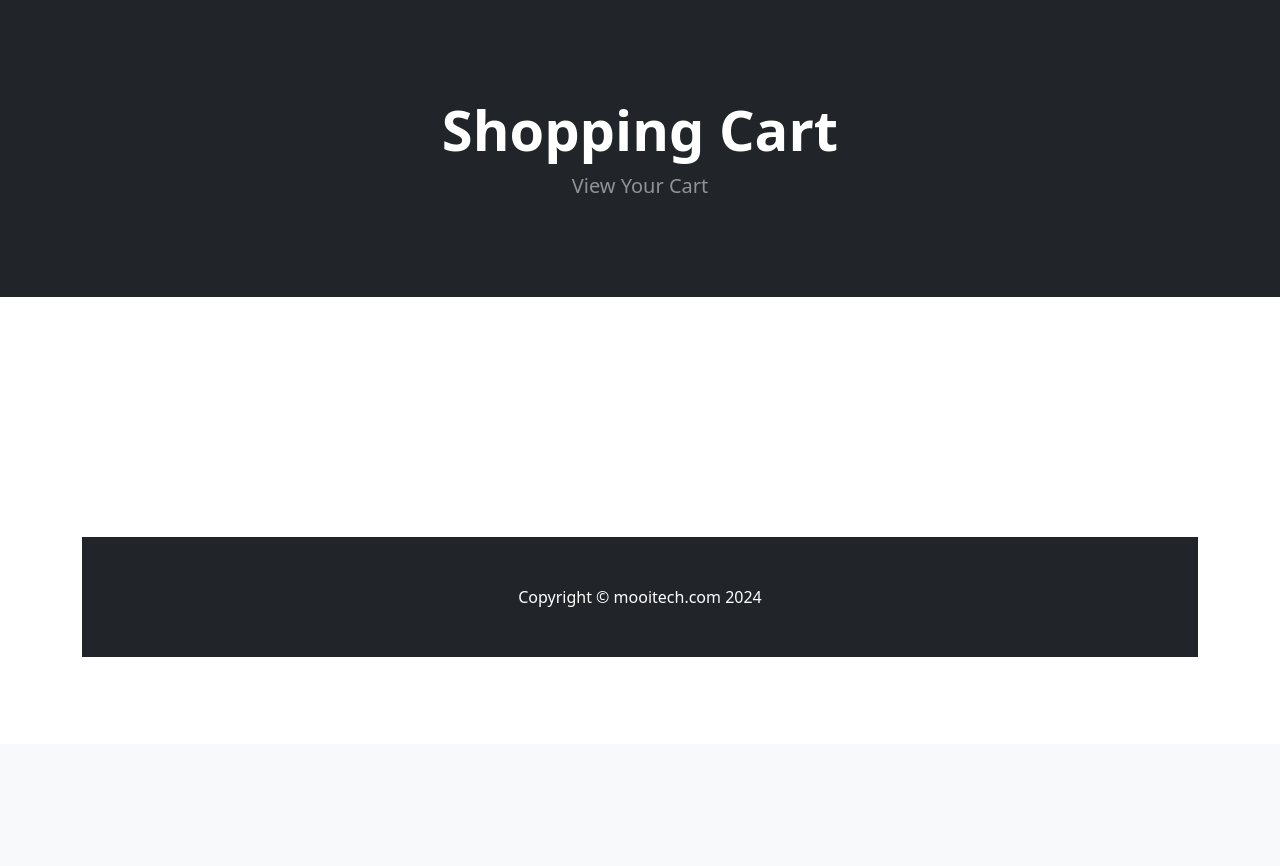
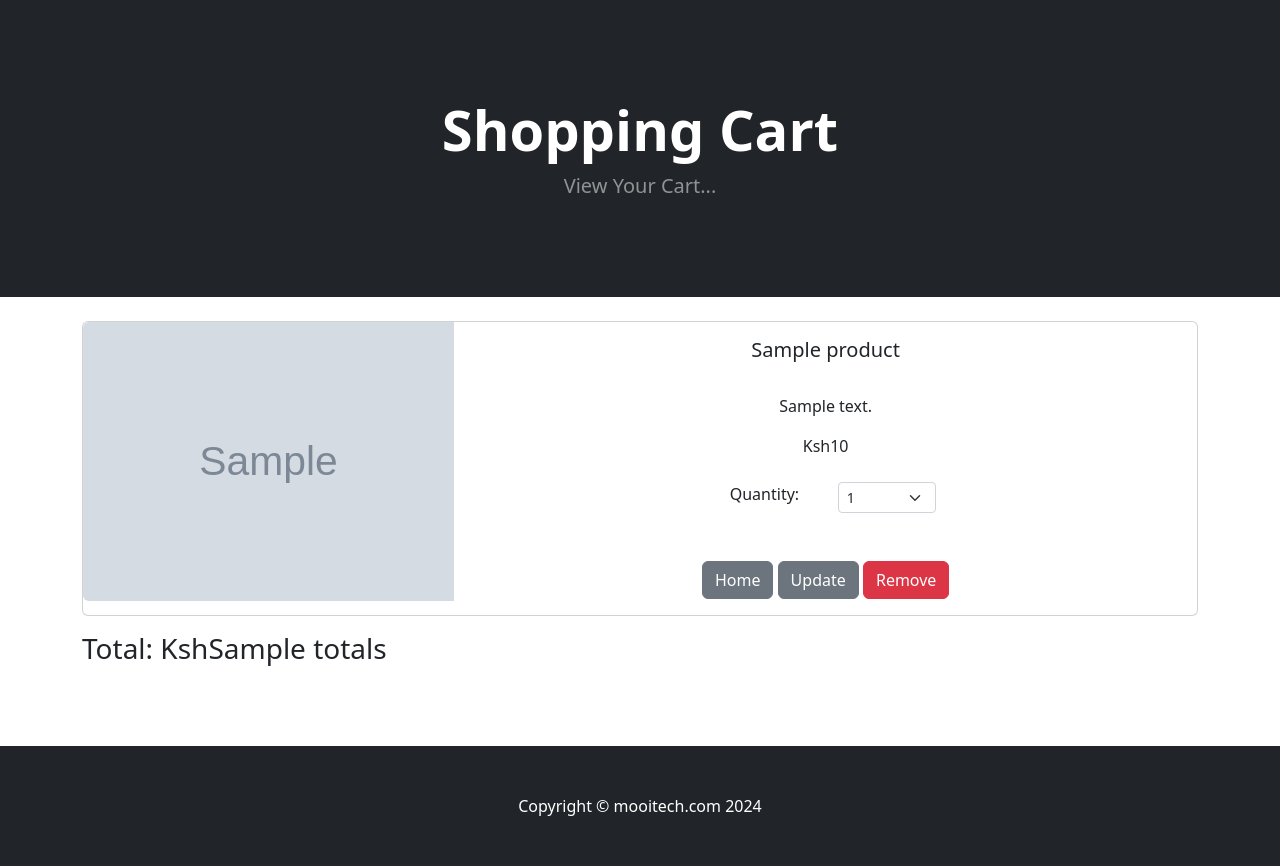
Before and after one commit to Kipkirwa/estore_app, a Django app: template cart/templates/cart_summary.html in a window 1280 px wide. Shown: the part 56-922 px from the top of the page. Before the commit the page ends 713 px from the top, so only its background shows below. Run offline with Django 5.2, Linux system fonts and the light colour scheme; the template is opened without the code that fills it: most values are stand-ins (such as "Sample title", 1, 10 or a date in 2020); grey boxes marked "Sample" are stand-in pictures; some libraries are stand-ins or nearby versions.

Commit message:
update cart

```diff
--- a/cart/cart.py
+++ b/cart/cart.py
@@ -23,7 +23,6 @@ class Cart():
 		if product_id in self.cart:
 			pass
 		else:
-			#self.cart[product_id] = {'price': str(product.price)}
 			self.cart[product_id] = int(product_qty)
 
 		self.session.modified = True
@@ -46,7 +45,6 @@ class Cart():
 		if product_id in self.cart:
 			pass
 		else:
-			#self.cart[product_id] = {'price': str(product.price)}
 			self.cart[product_id] = int(product_qty)
 
 		self.session.modified = True
--- a/cart/templates/cart_summary.html
+++ b/cart/templates/cart_summary.html
@@ -8,15 +8,158 @@
             <div class="container px-4 px-lg-5 my-5">
                 <div class="text-center text-white">
                     <h1 class="display-4 fw-bolder">Shopping Cart</h1>
-                    <p class="lead fw-normal text-white-50 mb-0">View Your Cart</p>
+                    <p class="lead fw-normal text-white-50 mb-0">View Your Cart...</p>
                 </div>
             </div>
         </header>
         <br/>
-        <br/><br/><br/><br/><br/><br/><br/><br/><br/>
         <div class="container">
+        {% if cart_products %}
+        	{% for product in cart_products %}
+
+<div class="card mb-3">
+  <div class="row g-0">
+    <div class="col-md-4">
+      <img src="{{ product.image.url }}" class="img-fluid rounded-start" alt="...">
+    </div>
+    <div class="col-md-8">
+      <div class="card-body">
+        <center>
+        <h5 class="card-title">{{ product.name }}</h5>
+        <br/>
+        <p class="card-text justified">{{ product.description }}</p>
+
+        {% if product.is_sale %}
+        <div class="d-flex justify-content-center small text-warning mb-2">
+                <div class="bi-star-fill"></div>
+                &nbsp;&nbsp;Sale!&nbsp;&nbsp;
+                <div class="bi-star-fill"></div>
+                </div>
+
+                <!-- Product price-->
+                <strike>
+                Ksh{{ product.price }}
+                </strike>
+                &nbsp;
+                Ksh{{ product.sale_price }}
+
+
+
+        {% else %}
+            Ksh{{ product.price }}
+
+        {% endif %}
+            <br/><br/>
+        <div class="row justify-content-center">
+    <div class="col-md-2">Quantity:</div>
+                <div class="col-md-2">
+                <select class="form-select form-select-sm" id="select{{product.id}}">
+
+            {% for key, value in quantities.items %}
+                {% if key == product.id|slugify %}
+            <option selected>{{ value }}</option>
+                {% endif %}
+            {% endfor %}
+
+
+                  <option value="1">1</option>
+                  <option value="2">2</option>
+                  <option value="3">3</option>
+                  <option value="4">4</option>
+                  <option value="5">5</option>
+                </select>
+                </div>
+            </div>
+            <br/><br/>
+        <a href="{% url 'home'%}" class="btn btn-secondary">Home</a>
+        <button type="button" data-index="{{product.id}}" class="btn btn-secondary update-cart">Update</button>
+        <button type="button" data-index="{{product.id}}" class="btn btn-danger delete-product">Remove</button>
+
+    </center>
+      </div>
+    </div>
+  </div>
+</div>
+
+
+
+        	{% endfor %}
+            <h3>Total: Ksh{{ totals }}</h3>
+
+            <br/><br/><br/>
+        	{% else %}
+        	There's Nothing In Your Cart...
+        	<br/><br/><br/><br/><br/><br/><br/><br/><br/><br/><br/><br/><br/><br/><br/><br/>
+        {% endif %}
+    	</div>
 
 
 
 
+<script>
+// Update Cart
+$(document).on('click', '.update-cart', function(e){
+    e.preventDefault();
+    // grab the product id
+    var productid = $(this).data('index');
+
+    $.ajax({
+    type: 'POST',
+    url: '{% url 'cart_update' %}',
+    data: {
+      product_id: $(this).data('index'),
+      product_qty: $('#select' + productid + ' option:selected').text(),
+      csrfmiddlewaretoken: '{{ csrf_token }}',
+      action: 'post'
+    },
+    success: function(json){
+        //console.log(json)
+        //document.getElementById("cart_quantity").textContent = json.qty
+        location.reload();
+    },
+
+    error: function(xhr, errmsg, err){
+
+    }
+
+
+    });
+
+})
+
+// Delete Item From Cart
+$(document).on('click', '.delete-product', function(e){
+    e.preventDefault();
+    // grab the product id
+    //var productid = $(this).data('index');
+
+    $.ajax({
+    type: 'POST',
+    url: '{% url 'cart_delete' %}',
+    data: {
+      product_id: $(this).data('index'),
+      csrfmiddlewaretoken: '{{ csrf_token }}',
+      action: 'post'
+    },
+    success: function(json){
+        //console.log(json)
+        //document.getElementById("cart_quantity").textContent = json.qty
+        location.reload();
+    },
+
+    error: function(xhr, errmsg, err){
+
+    }
+
+
+    });
+
+})
+
+
+
+
+</script>
+
+
 {% endblock %}
--- a/cart/views.py
+++ b/cart/views.py
@@ -20,7 +20,7 @@ def cart_add(request):
 	cart = Cart(request)
 	# test for POST
 	if request.POST.get('action') == 'post':
-		# Get stuff
+		# Get product
 		product_id = int(request.POST.get('product_id'))
 		product_qty = int(request.POST.get('product_qty'))
 
@@ -34,7 +34,6 @@ def cart_add(request):
 		cart_quantity = cart.__len__()
 
 		# Return resonse
-		# response = JsonResponse({'Product Name: ': product.name})
 		response = JsonResponse({'qty': cart_quantity})
 		messages.success(request, ("Product Added To Cart..."))
 		return response
--- a/store/templates/about.html
+++ b/store/templates/about.html
@@ -17,8 +17,8 @@
             <div class="col-8">
 
                 <br/></br>
-                <p align="justify">
-                Mission and Values: Share your company's mission statement and core values. Explain what drives your business and how you strive to serve your customers.
+<p align="justify">
+Mission and Values: Share your company's mission statement and core values. Explain what drives your business and how you strive to serve your customers.
 
 Company Story: Provide a brief history of your eCommerce business. Share how and why you started the business, any challenges you've overcome, and significant milestones along the way.
 <br/></br>
--- a/store/templates/base.html
+++ b/store/templates/base.html
@@ -1,20 +1,21 @@
 {% load static %}
+
 <!DOCTYPE html>
-
-
 <html lang="en">
     <head>
         <meta charset="utf-8" />
         <meta name="viewport" content="width=device-width, initial-scale=1, shrink-to-fit=no" />
         <meta name="description" content="" />
         <meta name="author" content="" />
-        <title>E-SHOP</title>
+        <title>E-Store</title>
         <!-- Favicon-->
         <link rel="icon" type="image/x-icon" href="{% static 'assets/favicon.ico' %}" />
         <!-- Bootstrap icons-->
         <link href="https://cdn.jsdelivr.net/npm/bootstrap-icons@1.5.0/font/bootstrap-icons.css" rel="stylesheet" />
         <!-- Core theme CSS (includes Bootstrap)-->
         <link href="{% static 'css/styles.css' %}" rel="stylesheet" />
+        <script src="https://code.jquery.com/jquery-3.7.1.min.js" integrity="sha256-/JqT3SQfawRcv/BIHPThkBvs0OEvtFFmqPF/lYI/Cxo=" crossorigin="anonymous"></script>
+
     </head>
     <body>
         {% include 'navbar.html' %}
@@ -26,9 +27,12 @@
 </div>
             {% endfor %}
         {% endif %}
+
         {% block content %}
+        {% endblock %}
 
-    {% endblock%}
+
+
 
         <!-- Footer-->
         <footer class="py-5 bg-dark">
@@ -37,6 +41,6 @@
         <!-- Bootstrap core JS-->
         <script src="https://cdn.jsdelivr.net/npm/bootstrap@5.2.3/dist/js/bootstrap.bundle.min.js"></script>
         <!-- Core theme JS-->
-        <script src="j{% static 'js/scripts.js' %}"></script>
+        <script src="{% static 'js/scripts.js' %}"></script>
     </body>
 </html>
--- a/store/templates/home.html
+++ b/store/templates/home.html
@@ -7,7 +7,7 @@
         <header class="bg-dark py-5">
             <div class="container px-4 px-lg-5 my-5">
                 <div class="text-center text-white">
-                    <h1 class="display-4 fw-bolder">Shop in style</h1>
+                    <h1 class="display-4 fw-bolder">E-Store</h1>
                     <p class="lead fw-normal text-white-50 mb-0">Welcome!</p>
                 </div>
             </div>
@@ -36,7 +36,9 @@
                                     <h5 class="fw-bolder">{{ product.name }}</h5>
                                     <!-- Sale -->
                 <div class="d-flex justify-content-center small text-warning mb-2">
+                <div class="bi-star-fill"></div>
                 &nbsp;&nbsp;Sale!&nbsp;&nbsp;
+                <div class="bi-star-fill"></div>
                 </div>
 
                                     <!-- Product price-->
```
Also changed, not shown: store/templates/login.html (+13 -14 lines), store/templates/product.html (+66 -9 lines), db.sqlite3, media/uploads/product/tangerine_seats.jpg (added), store/migrations/0003_profile.py (added). Lines whose indentation alone changed are shown as unchanged.
